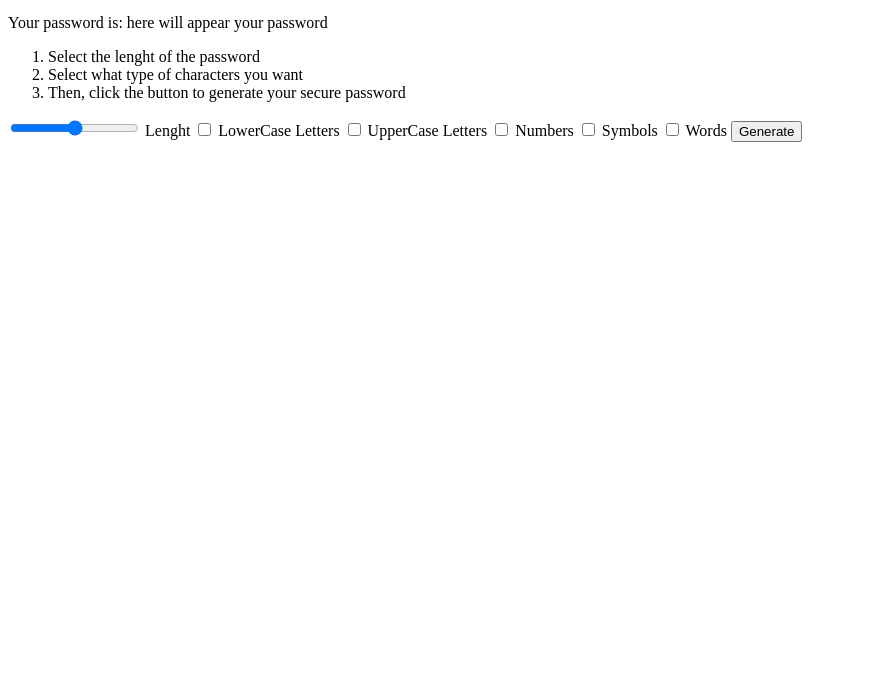
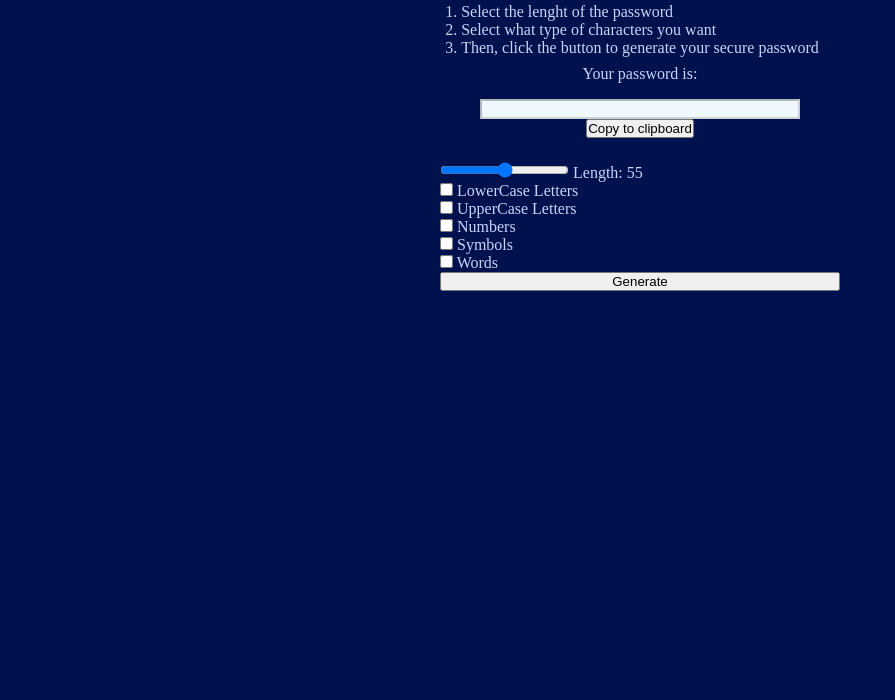
Before and after one commit to lufz88/password-generator, a plain HTML site: page index.html in a window 1280 px wide. Shown: the part 100-800 px from the top of the page, without its empty margins (0-895 px from the left). Drawn offline with Linux system fonts and the light colour scheme.

Commit message:
funciones para generar la contraseña y mostrarla

```diff
--- a/css/styles.css
+++ b/css/styles.css
@@ -0,0 +1,52 @@
+* {
+	margin: 0;
+	padding: 0;
+	box-sizing: border-box;
+}
+
+body {
+	display: flex;
+	flex-direction: column;
+	width: 100vw;
+	height: 100vh;
+	background-color: #00114d;
+	color: rgb(201, 212, 250);
+}
+
+header,
+main {
+	width: 80%;
+	max-width: 400px;
+	margin: 0 auto;
+}
+
+header {
+	margin-top: 24px;
+	margin-bottom: 24px;
+}
+
+.main--instructions-container {
+	display: flex;
+	flex-direction: column;
+	align-items: center;
+	justify-content: center;
+}
+
+.main--instructions-container .main--paragraph {
+	margin-top: 8px;
+}
+
+.main--instructions-container input {
+	margin-top: 16px;
+	width: 80%;
+	height: 20px;
+	text-align: center;
+	background-color: aliceblue;
+	color: #00114d;
+}
+
+form {
+	margin-top: 24px;
+	display: flex;
+	flex-direction: column;
+}
--- a/index.html
+++ b/index.html
@@ -14,26 +14,28 @@
     <p class="header--paragraph">Generate your secure password!</p>
   </header>
   <main>
-    <p class="main--paragraph">Your password is: <span>here will appear your password</span></p>
     <section class="main--instructions-container">
       <ol class="instructions-container--list">
         <li class="list--item">Select the lenght of the password</li>
         <li class="list--item">Select what type of characters you want</li>
         <li class="list--item">Then, click the button to generate your secure password</li>
       </ol>
+      <p class="main--paragraph">Your password is:</p>
+      <input type="text" disabled id="password"></input>
+      <button type="button" id="copy-to-clipboard">Copy to clipboard</button>
     </section>
     <section>
-      <form>
+      <form id="form">
         <label for="">
-          <input type="range" min="10" max="100">
-          Lenght
+          <input type="range" name="length" min="10" max="100" id="length">
+          Length: <span id="show-length"></span>
         </label>
         <label for="low-letters">
-          <input type="checkbox" name="letters" id="low-letters">
+          <input type="checkbox" name="lowLetters" id="low-letters">
           LowerCase Letters
         </label>
         <label for="up-letters">
-          <input type="checkbox" name="letters" id="up-letters">
+          <input type="checkbox" name="upLetters" id="up-letters">
           UpperCase Letters
         </label>
         <label for="numbers">
--- a/js/main.js
+++ b/js/main.js
@@ -79,3 +79,55 @@ const symbols = [
 	'{',
 	'}',
 ];
+
+const form = document.querySelector('#form');
+const lengthInput = document.querySelector('#length');
+const lengthSpan = document.querySelector('#show-length');
+const passwordSpan = document.querySelector('#password');
+const copyButton = document.querySelector('#copy-to-clipboard');
+
+lengthSpan.innerText = lengthInput.value;
+
+function generatePassword(target, length) {
+	const passwordLength = length;
+	let password = '';
+	const charactersIncluded = [];
+	target.upLetters.checked && charactersIncluded.push(upperCaseLetters);
+	target.lowLetters.checked && charactersIncluded.push(lowerCaseLetters);
+	target.numbers.checked && charactersIncluded.push(numbers);
+	target.symbols.checked && charactersIncluded.push(symbols);
+
+	if (charactersIncluded.length < 1) {
+		alert('Seleccioná algo loco');
+		return;
+	}
+
+	for (let i = 0; i < passwordLength; i++) {
+		const characterArray = charactersIncluded[randomNumber(0, charactersIncluded.length)];
+		const character = characterArray[randomNumber(0, characterArray.length)];
+		password += character;
+	}
+	passwordSpan.value = password;
+}
+
+function randomNumber(min, max) {
+	return Math.floor(Math.random() * (max - min));
+}
+
+function copyToClipboard(target) {
+	const element = document.querySelector(target);
+	const value = element.value;
+
+	window.navigator.clipboard.writeText(value);
+}
+
+lengthInput.addEventListener('change', () => (lengthSpan.innerText = lengthInput.value));
+
+form.addEventListener('submit', event => {
+	event.preventDefault();
+	generatePassword(event.target, event.target.length.value);
+});
+
+copyButton.addEventListener('click', () => {
+	copyToClipboard('#password');
+});
```
